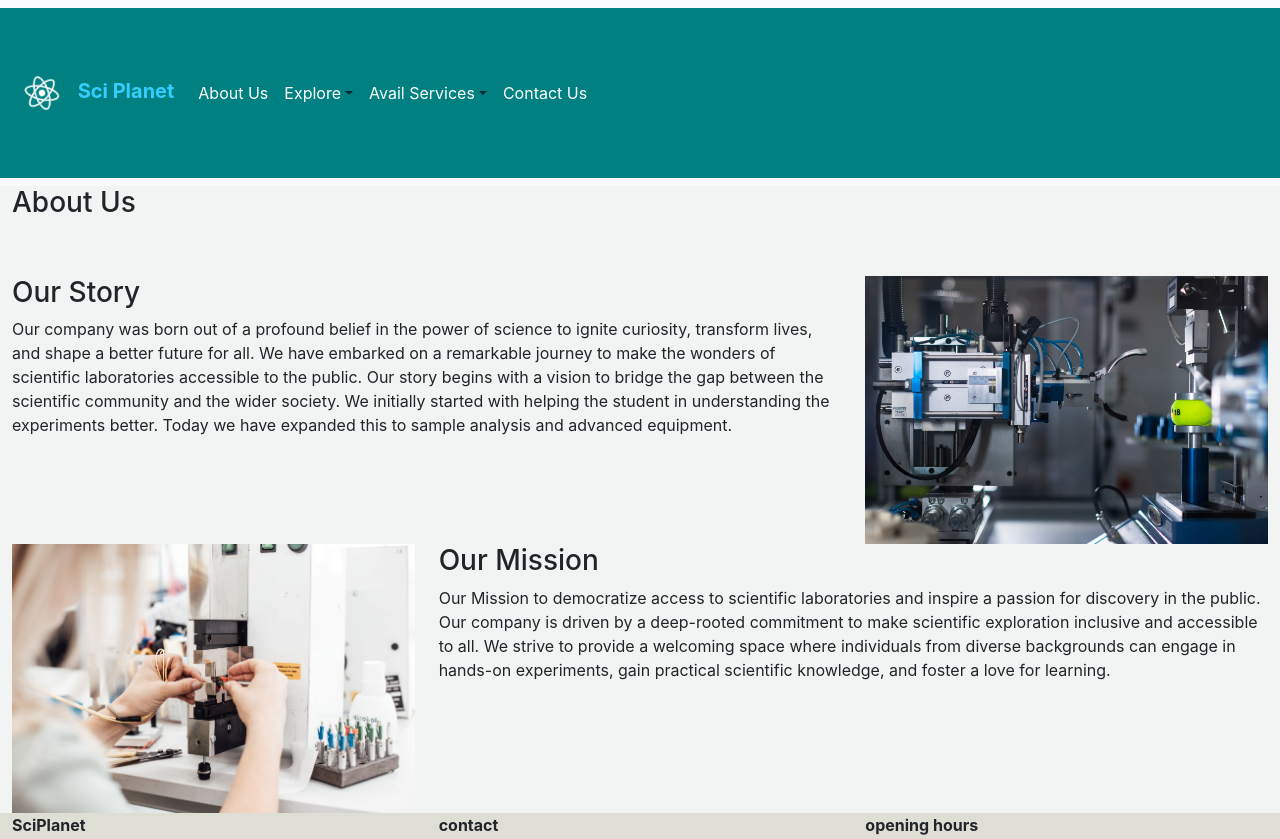
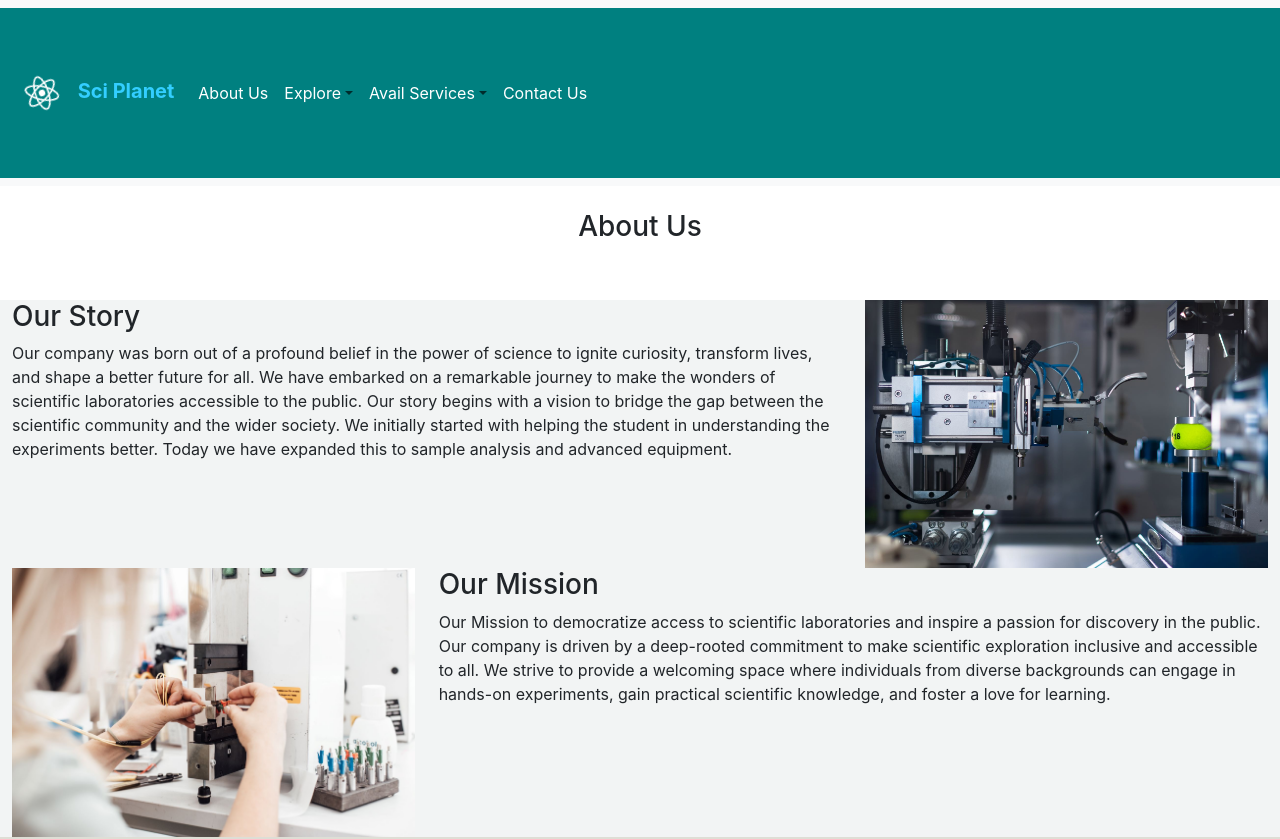
Before and after one commit to Saad-Rahman-Warsi/sciplanet, a React (Create React App) app: page /#/AboutUs in a window 1280 px wide. Shown: the top 839 px of the page. Built offline with nearby package versions, Linux system fonts and the light colour scheme.

Commit message:
Update AboutUs.js

```diff
--- a/src/AboutUs.js
+++ b/src/AboutUs.js
@@ -9,11 +9,11 @@ import abt2 from './images/aboutus2.jpg';
 function AboutUs() {
   return (
     <div>
-
+      <br /><h3> About Us </h3><br /><br />
      <Container fluid style={{
           backgroundColor: '#F2F4F4', textAlign: 'left'
         }}>
-        <h3> About Us </h3><br /><br />
+
       <Row>
         <Col xs={8}>
           <h3>Our Story</h3>
```
